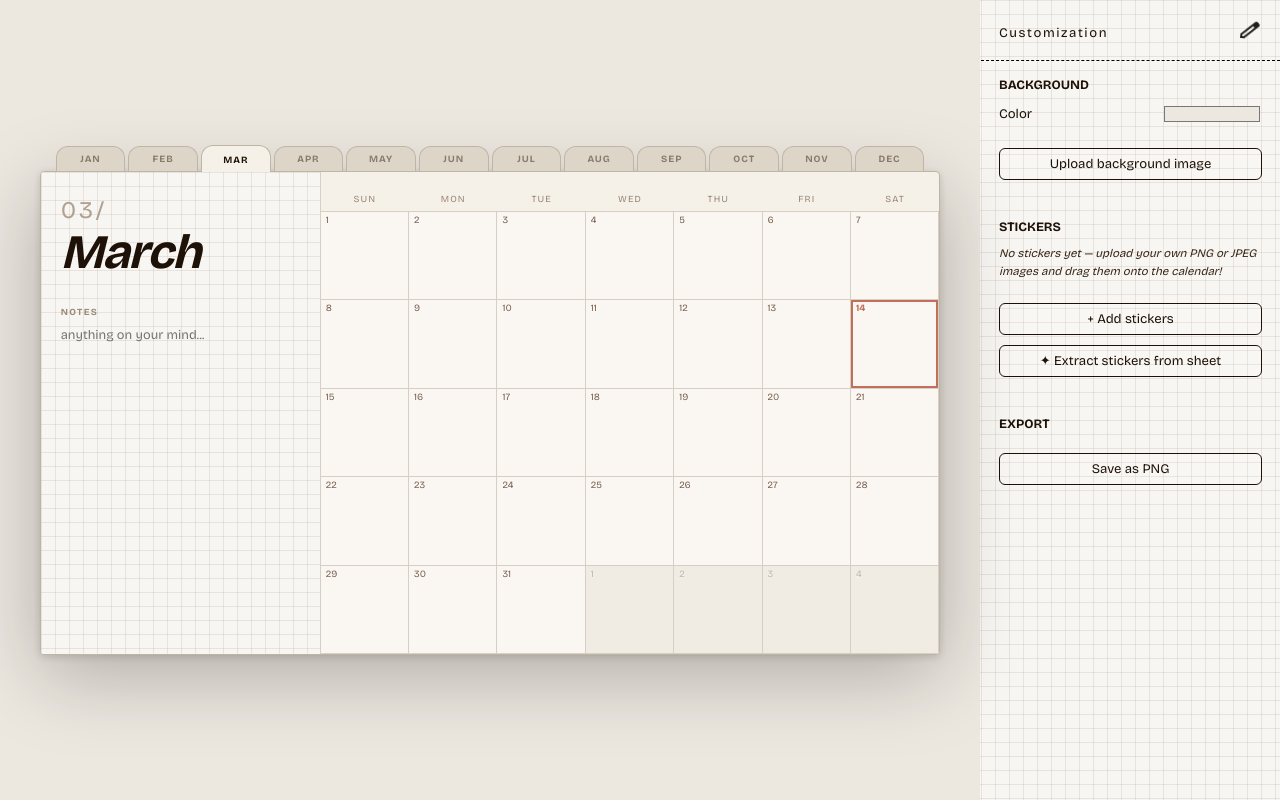
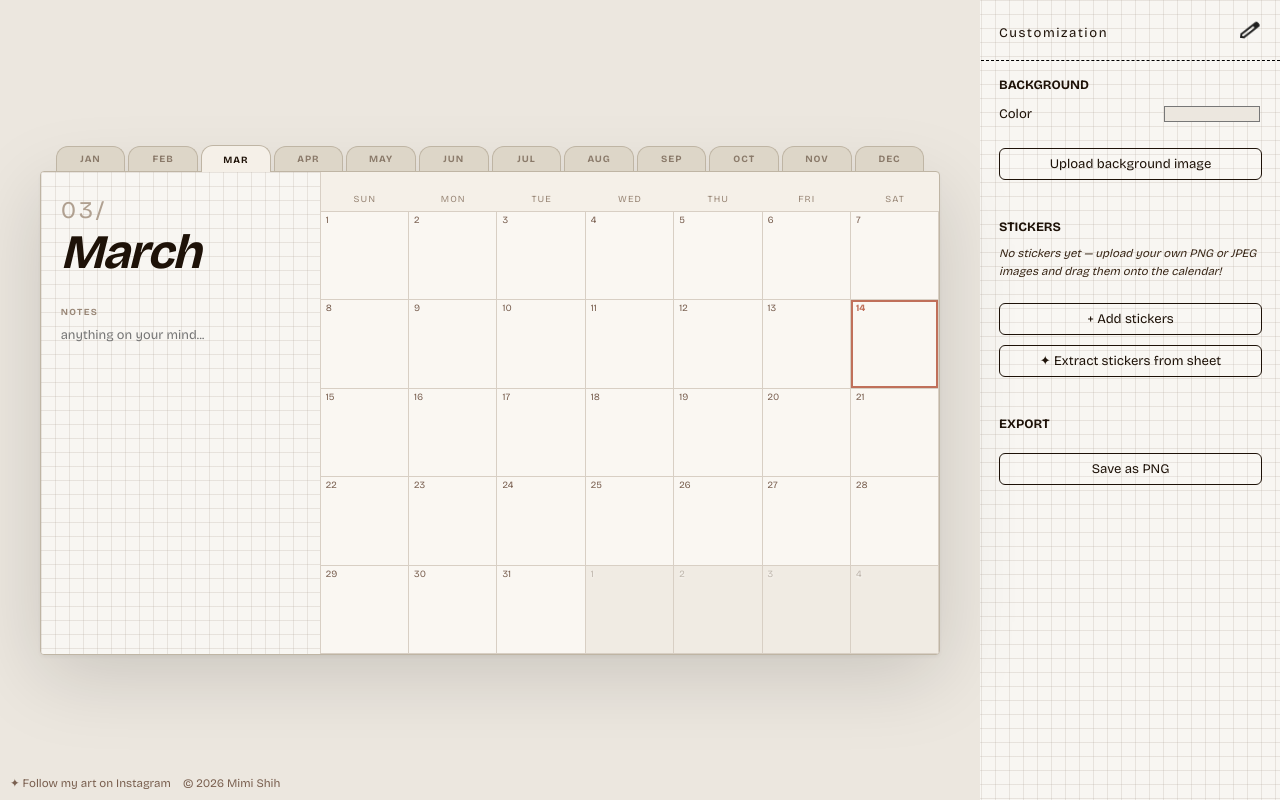
Before and after one commit to mimishih042/bullet-journal, a React (Vite) app: page / in a window 1280 px wide. Built offline with nearby package versions, Linux system fonts and the light colour scheme.

Commit message:
update: favicon, heic upload, vercel setup

```diff
--- a/package.json
+++ b/package.json
@@ -9,7 +9,7 @@
   },
   "dependencies": {
     "@use-gesture/react": "^10.3.1",
-    "heic2any": "^0.0.4",
+    "heic-to": "^1.4.2",
     "html-to-image": "^1.11.13",
     "react": "^18.3.1",
     "react-dom": "^18.3.1",
--- a/src/App.module.css
+++ b/src/App.module.css
@@ -38,6 +38,35 @@
   align-items: center;
   justify-content: center;
   padding: var(--space-16) var(--space-8);
+}
+
+/* ── Footer — fixed bottom-left, outside layout flow ─── */
+.footer {
+  position: fixed;
+  bottom: 10px;
+  left: 10px;
+  display: flex;
+  align-items: center;
+  gap: var(--space-6);
+  z-index: var(--z-panel-btn);
+}
+
+.footerLink {
+  font-family: var(--font-sans);
+  font-size: var(--text-sm);
+  color: var(--color-ink-tertiary);
+  text-decoration: none;
+  transition: color var(--duration-base);
+}
+
+.footerLink:hover {
+  color: var(--color-ink-secondary);
+}
+
+.footerCopy {
+  font-family: var(--font-sans);
+  font-size: var(--text-sm);
+  color: var(--color-ink-tertiary);
 }
 
 /* ── Journal wrapper — constrained width ─────────────── */
--- a/src/App.tsx
+++ b/src/App.tsx
@@ -66,6 +66,13 @@ export default function App() {
             onNextYear={() => setViewYear(y => y + 1)}
           />
         </div>
+
+        <footer className={styles.footer} data-print-hidden>
+          <a href="https://instagram.com/mimishih_design" target="_blank" rel="noopener noreferrer" className={styles.footerLink}>
+            ✦ Follow my art on Instagram
+          </a>
+          <span className={styles.footerCopy}>© 2026 Mimi Shih</span>
+        </footer>
       </div>
 
       <BackgroundControl
--- a/src/components/CalendarCell.tsx
+++ b/src/components/CalendarCell.tsx
@@ -1,5 +1,5 @@
 import { useState, useEffect, useRef } from 'react';
-import heic2any from 'heic2any';
+import { heicTo, isHeic } from 'heic-to';
 import styles from './CalendarCell.module.css';
 import { savePhoto, loadPhoto, deletePhoto } from '../storage';
 import CropModal from './CropModal';
@@ -14,6 +14,7 @@ interface Props {
 export default function CalendarCell({ day, dateKey, isOtherMonth, isToday }: Props) {
   const [photoURL,   setPhotoURL]   = useState<string | null>(null);
   const [isDragOver, setIsDragOver] = useState(false);
+  // null = closed, 'loading' = open + converting, string = open + ready
   const [pendingImage, setPendingImage] = useState<string | null>(null);
   const inputRef = useRef<HTMLInputElement>(null);
 
@@ -29,20 +30,30 @@ export default function CalendarCell({ day, dateKey, isOtherMonth, isToday }: Pr
 
   const openCrop = async (file: File) => {
     if (!dateKey) return;
-    const isHeic = file.type === 'image/heic' || file.type === 'image/heif'
+
+    // isHeic reads magic bytes — reliable even when MIME type is empty (Safari/iOS)
+    const heicFile = await isHeic(file).catch(() => false)
+      || file.type === 'image/heic' || file.type === 'image/heif'
       || file.name.toLowerCase().endsWith('.heic') || file.name.toLowerCase().endsWith('.heif');
-    if (!isHeic && !file.type.startsWith('image/')) return;
+
+    if (!heicFile && !file.type.startsWith('image/')) return;
 
     if (inputRef.current) inputRef.current.value = '';
 
-    let source: File | Blob = file;
-    if (isHeic) {
-      source = await heic2any({ blob: file, toType: 'image/jpeg', quality: 0.92 }) as Blob;
+    if (heicFile) {
+      // Open the modal immediately with a loading state, then fill in the image
+      setPendingImage('loading');
+      try {
+        const blob = await heicTo({ blob: file, type: 'image/jpeg', quality: 0.92 });
+        setPendingImage(URL.createObjectURL(blob));
+      } catch {
+        // heic-to failed — file may already be JPEG (OS pre-converted); try native
+        setPendingImage(URL.createObjectURL(file));
+      }
+      return;
     }
 
-    const reader = new FileReader();
-    reader.onload = e => setPendingImage(e.target!.result as string);
-    reader.readAsDataURL(source);
+    setPendingImage(URL.createObjectURL(file));
   };
 
   const handleCropConfirm = async (croppedDataURL: string) => {
@@ -137,7 +148,7 @@ export default function CalendarCell({ day, dateKey, isOtherMonth, isToday }: Pr
 
       {pendingImage && (
         <CropModal
-          imageSrc={pendingImage}
+          imageSrc={pendingImage === 'loading' ? null : pendingImage}
           onConfirm={handleCropConfirm}
           onCancel={handleCropCancel}
         />
--- a/src/components/CropModal.module.css
+++ b/src/components/CropModal.module.css
@@ -135,6 +135,28 @@
 }
 
 .cancelBtn:hover,
-.confirmBtn:hover {
+.confirmBtn:hover:not(:disabled) {
   background: var(--color-surface-subtle);
 }
+
+.confirmBtn:disabled {
+  opacity: 0.35;
+  cursor: not-allowed;
+}
+
+/* ── Loading spinner ──────────────────────────────────────────────────────── */
+.loadingSpinner {
+  position: absolute;
+  inset: 0;
+  margin: auto;
+  width: 36px;
+  height: 36px;
+  border-radius: 50%;
+  border: 3px solid rgba(255, 255, 255);
+  border-top-color: var(--color-surface-card);
+  animation: spin 0.8s linear infinite;
+}
+
+@keyframes spin {
+  to { transform: rotate(360deg); }
+}
--- a/src/components/CropModal.tsx
+++ b/src/components/CropModal.tsx
@@ -152,7 +152,7 @@ function StampOverlay() {
 
 // ── Component ──────────────────────────────────────────────────────────────
 interface Props {
-  imageSrc: string;
+  imageSrc: string | null;
   onConfirm: (croppedDataURL: string) => void;
   onCancel: () => void;
 }
@@ -190,7 +190,7 @@ export default function CropModal({ imageSrc, onConfirm, onCancel }: Props) {
   }, []);
 
   const handleConfirm = async () => {
-    if (!croppedAreaPixels) return;
+    if (!croppedAreaPixels || !imageSrc) return;
     const result = await getCroppedImg(imageSrc, croppedAreaPixels, shape);
     onConfirm(result);
   };
@@ -216,6 +216,8 @@ export default function CropModal({ imageSrc, onConfirm, onCancel }: Props) {
 
         {/* Cropper */}
         <div className={styles.cropArea} ref={cropAreaRef}>
+          {imageSrc ? (
+            <>
               <Cropper
                 image={imageSrc}
                 crop={crop}
@@ -233,8 +235,11 @@ export default function CropModal({ imageSrc, onConfirm, onCancel }: Props) {
                     : undefined
                 }
               />
-          {/* Custom overlay for stamp shape */}
               {shape === 'stamp' && <StampOverlay />}
+            </>
+          ) : (
+            <div className={styles.loadingSpinner} />
+          )}
         </div>
 
         {/* Controls */}
@@ -254,7 +259,7 @@ export default function CropModal({ imageSrc, onConfirm, onCancel }: Props) {
 
           <div className={styles.buttons}>
             <button className={styles.cancelBtn} onClick={onCancel}>Cancel</button>
-            <button className={styles.confirmBtn} onClick={handleConfirm}>Apply</button>
+            <button className={styles.confirmBtn} onClick={handleConfirm} disabled={!imageSrc}>Apply</button>
           </div>
         </div>
       </div>
--- a/src/tokens.css
+++ b/src/tokens.css
@@ -85,7 +85,7 @@
   --text-4xl:  3rem;      /* month name heading */
 
   /* ─── Shadows ────────────────────────────────────── */
-  --shadow-card:  0 20px 80px rgba(0,0,0,0.25), 0 2px 8px rgba(0,0,0,0.15);
+  --shadow-card:  0 20px 80px rgba(0,0,0,0.15), 0 2px 4px rgba(0,0,0,0.05);
   --shadow-panel: -6px 0 32px rgba(0, 0, 0, 0.35);
 
   /* ─── Transition Durations ───────────────────────── */
```
Also changed, not shown: public/favicon.png, vercel.json (added), 1 other file (tests, documents, lock files or other folders). Lines whose indentation alone changed are shown as unchanged.
